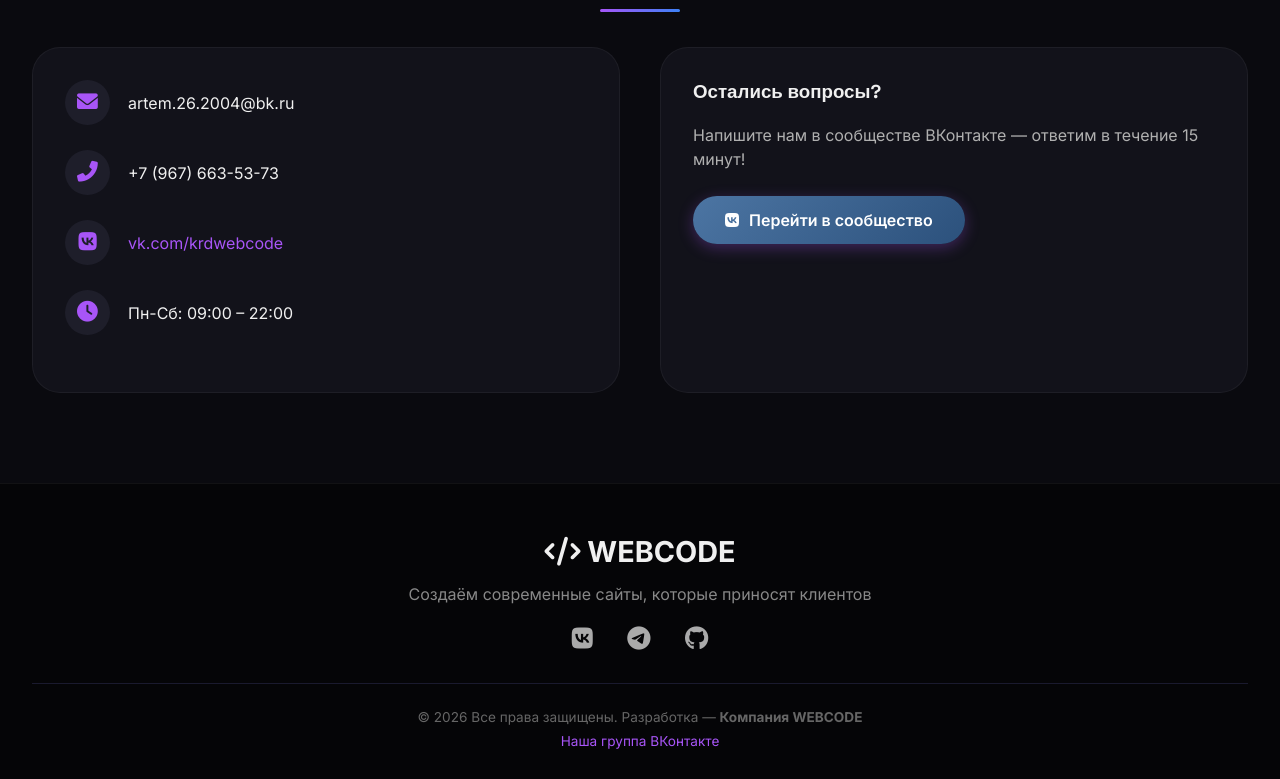
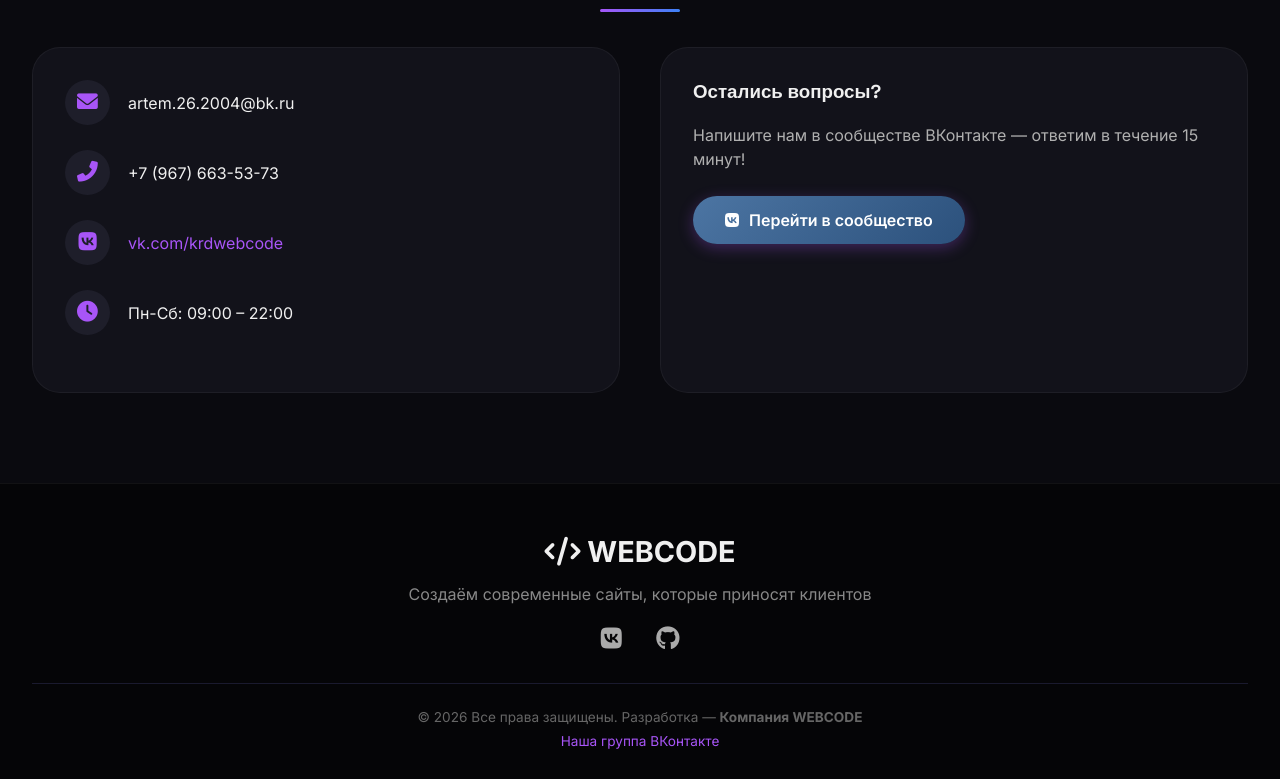
Before and after one commit to SkySon8/WebCode, a website: page index.html in a window 1280 px wide. Shown: the part 6015-6794 px from the top of the page. Drawn offline with nearby package versions, Linux system fonts and the light colour scheme.

Commit message:
Update index.html

```diff
--- a/index.html
+++ b/index.html
@@ -248,7 +248,6 @@
         <p class="footer-desc">Создаём современные сайты, которые приносят клиентов</p>
         <div class="socials">
             <a href="https://vk.com/krdwebcode" target="_blank"><i class="fab fa-vk"></i></a>
-            <a href="https://t.me/SkySon8"><i class="fab fa-telegram"></i></a>
             <a href="https://github.com/SkySon8"><i class="fab fa-github"></i></a>
         </div>
         <div class="author">© 2026 Все права защищены. Разработка — <strong>Компания WEBCODE</strong><br><a href="https://vk.com/krdwebcode" target="_blank" class="vk-link">Наша группа ВКонтакте</a></div>
```
